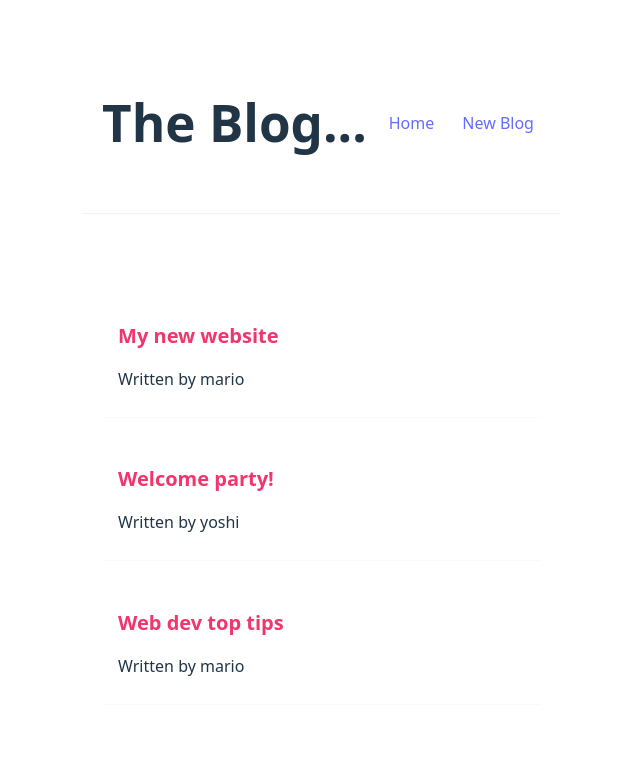
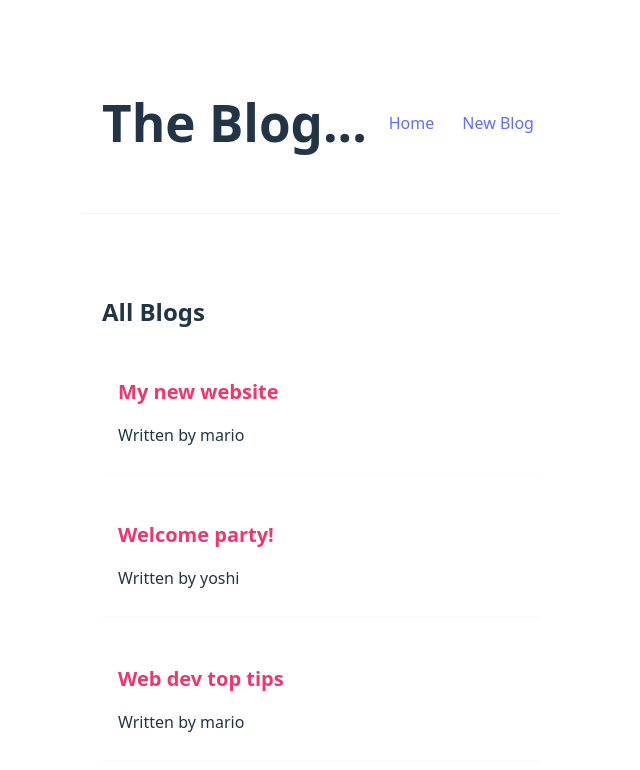
Before and after one commit to Rekal87/blog, a React app: page / in a window 1280 px wide. Shown: the top 770 px of the page, without its empty margins (319-959 px from the left). Built offline with nearby package versions, Linux system fonts and the light colour scheme; the HTML template or start-up script is replaced by a standard one.

Commit message:
feat: add title prop to Bloglist component for improved blog section header

```diff
--- a/src/components/Bloglist.jsx
+++ b/src/components/Bloglist.jsx
@@ -1,11 +1,9 @@
 import React from "react";
 
-function Bloglist(props) {
-  const { blog } = props;
-  console.log(props, blog);
-
+function Bloglist({ blog, title }) {
   return (
     <div className="blog-list">
+      <h2>{title}</h2>
       {blog.map((blog) => (
         <div className="blog-preview" key={blog.id}>
           <h2>{blog.title}</h2>
--- a/src/components/Homepage.jsx
+++ b/src/components/Homepage.jsx
@@ -21,7 +21,7 @@ function Homepage() {
 
   return (
     <div className="home">
-      <Bloglist blog={blog} />
+      <Bloglist blog={blog} title="All Blogs" />
     </div>
   );
 }
```
